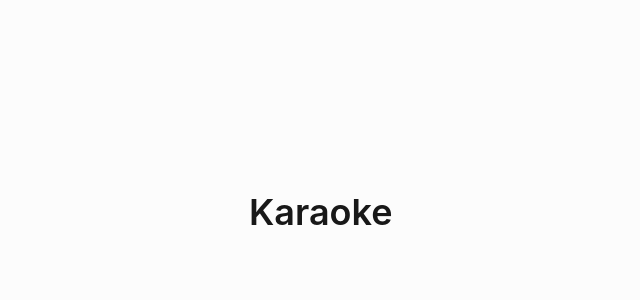
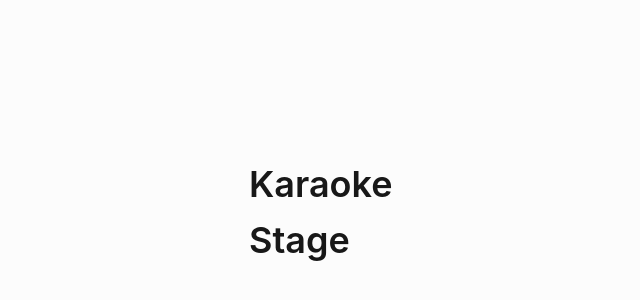
Before and after one commit to PaulAugsten/karaoke, a Next.js app: page / in a window 1280 px wide. Shown: the part 188-488 px from the top of the page, without its empty margins (79-719 px from the left). Built offline with nearby package versions, Linux system fonts and the light colour scheme.

Commit message:
feat: add a button on / to link to stage

```diff
--- a/app/page.tsx
+++ b/app/page.tsx
@@ -1,7 +1,12 @@
+import Link from 'next/link';
+
 export default function Home() {
     return (
         <main className="mx-auto flex min-h-dvh max-w-2xl flex-col justify-center gap-4 p-6">
             <h1 className="font-semibold text-4xl">Karaoke</h1>
+            <Link autoFocus className="font-semibold text-4xl" href={'/stage'}>
+                Stage
+            </Link>
         </main>
     );
 }
```
